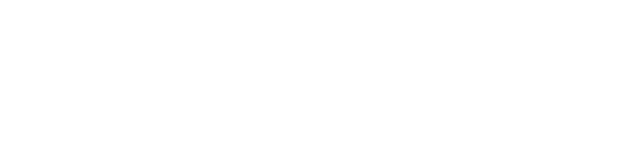
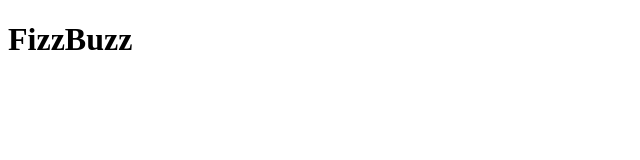
Before and after one commit to GiuliaMoiraghi10/js-fizzbuzz, a plain HTML site: page index.html in a window 1280 px wide. Shown: the whole page, without its empty margins (0-640 px from the left). Drawn offline with Linux system fonts and the light colour scheme.

Commit message:
add structure js

```diff
--- a/index.html
+++ b/index.html
@@ -6,6 +6,7 @@
     <title>Document</title>
 </head>
 <body>
+    <h1>FizzBuzz</h1>
     <script src="./js/script.js"></script>
 </body>
 </html>
--- a/js/script.js
+++ b/js/script.js
@@ -0,0 +1,14 @@
+console.log ("FizzBuzz")
+
+//CONSEGNA
+// Scrivi un programma che stampi i numeri da 1 a 100,
+//ma per i multipli di 3 stampi “Fizz” al posto del numero e per i multipli di 5 stampi Buzz. Per i numeri che sono sia multipli di 3 che di 5 stampi FizzBuzz.
+
+
+// 1. Scrivi i numeri da 1 a 100
+// 2. Multipli di 3
+//    - "Fizz" al posto del numero
+// 3. Multipli di 5
+//    - "Buzz" al posto del numero
+// 4. Multipli di 3 e di 5
+//    - "FizzBuzz" al posto del numero
```
